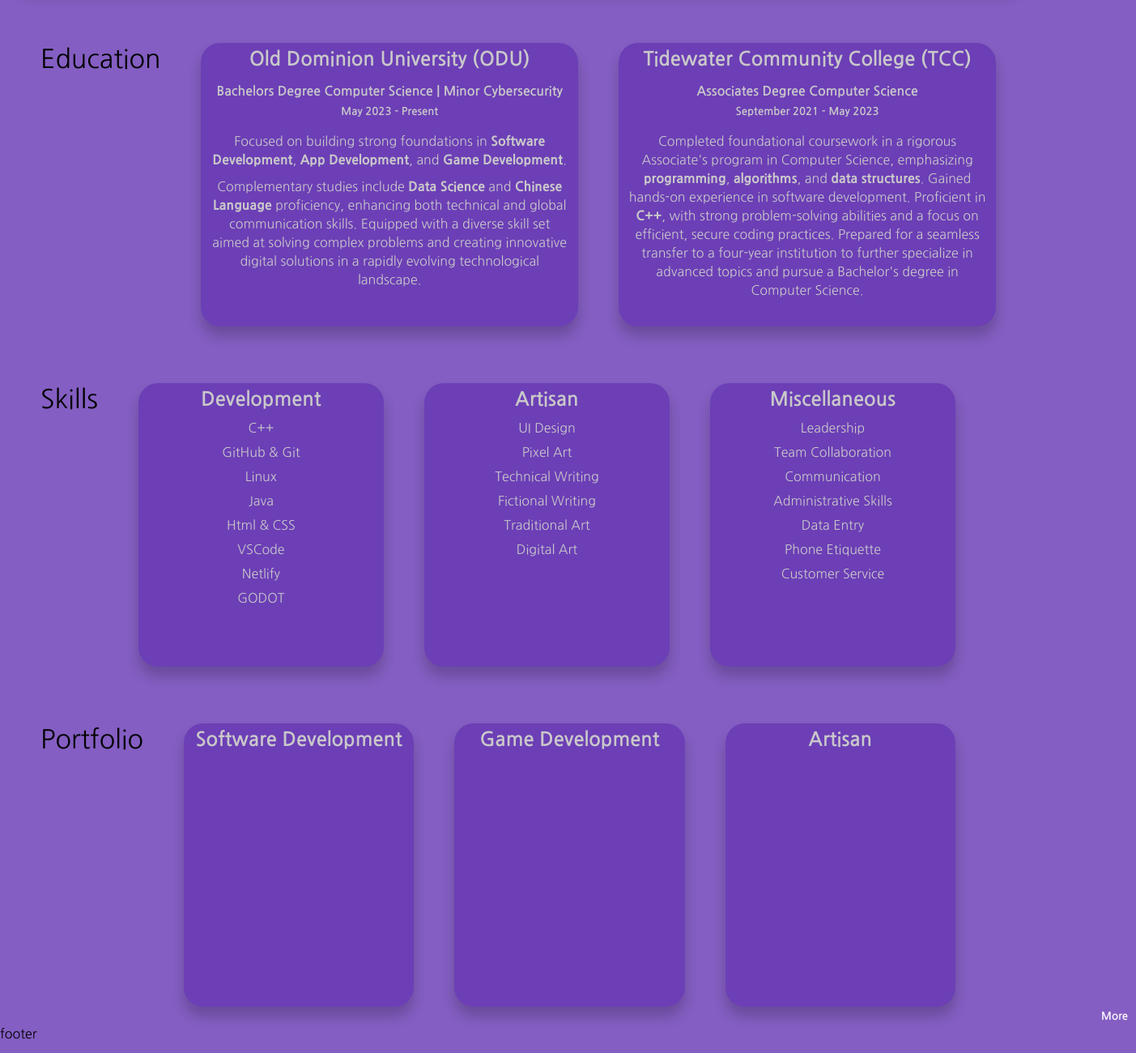
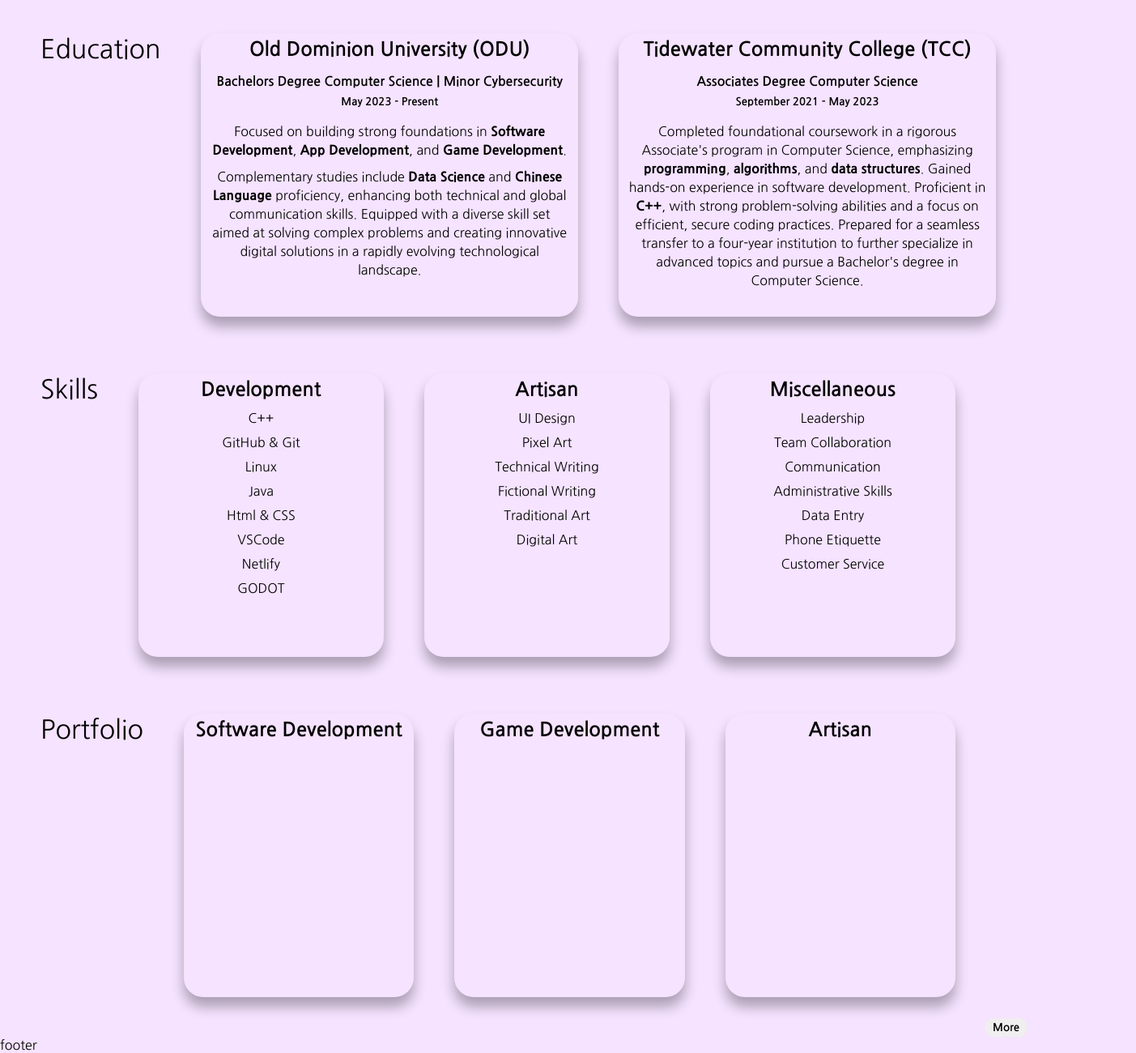
Before and after one commit to MyNerdChild/Sept24_Portfilio, a plain HTML site: page index.html in a window 1280 px wide. Shown: the part 877-2177 px from the top of the page at 81% size, 1403 px wide, since content can reach past the window. Drawn offline with Linux system fonts and the light colour scheme.

Commit message:
Changed stuff
some px to vw/vh and border shadow

```diff
--- a/index.css
+++ b/index.css
@@ -1,12 +1,13 @@
 @import url('https://fonts.googleapis.com/css2?family=Nanum+Gothic:wght@400;700;800&display=swap');
 
 html, body{
-    background-color: #845ec2;
+    background-color: #f5e3ff;
+    color: black;
 
 }
 /* Main content */
     .main{
-        height: 860px;
+        height: 106vh;
         display:flex;
         flex-direction: row;
         align-items: center;
@@ -16,7 +17,7 @@ html, body{
 
         /* TopLeft | TopRight | BottomLeft | BottomRight */
         border-radius: 0px 0px 48px 48px;
-        box-shadow: 0 12px 16px 0 rgba(0, 0, 0, 0.2);
+        box-shadow: 0 12px 16px 0 rgba(0, 0, 0, 0.3);
     }
 
     /*Personal Pic*/
@@ -75,17 +76,15 @@ html, body{
 
     }
         .e1{
-            background-color: #6c3fb6;
 
             border-radius: 24px;
             height: 350px;
             width: 500px;
             margin-right: 50px;
 
-            color: #c9c8ca;
             text-align: center;
             line-height: 40px;
-            box-shadow: 0 12px 16px 0 rgba(0, 0, 0, 0.2);
+            box-shadow: 0 12px 16px 0 rgba(0, 0, 0, 0.3);
 
             h5{
                 line-height: 10px;
@@ -110,16 +109,14 @@ html, body{
 
         }
         .e2{
-            background-color: #6c3fb6;
 
             border-radius: 24px;
             height: 350px;
             width: 500px;
-            color: #c9c8ca;
 
             text-align: center;
             line-height: 40px;
-            box-shadow: 0 12px 16px 0 rgba(0, 0, 0, 0.2);
+            box-shadow: 0 12px 16px 0 rgba(0, 0, 0, 0.3);
 
 
             h5{
@@ -138,17 +135,15 @@ html, body{
         flex-direction: row;
 
         div{
-            background-color: #6c3fb6;
 
             border-radius: 24px;
             height: 350px;
             width: 500px;
             margin-right: 50px;
 
-            color: #c9c8ca;
             text-align: center;
             line-height: 40px;
-            box-shadow: 0 12px 16px 0 rgba(0, 0, 0, 0.2);
+            box-shadow: 0 12px 16px 0 rgba(0, 0, 0, 0.3);
 
 
             ul{
@@ -165,17 +160,15 @@ html, body{
         flex-direction: row;
 
         div{
-            background-color: #6c3fb6;
 
             border-radius: 24px;
             height: 350px;
             width: 500px;
             margin-right: 50px;
 
-            color: #c9c8ca;
             text-align: center;
             line-height: 40px;
-            box-shadow: 0 12px 16px 0 rgba(0, 0, 0, 0.2);
+            box-shadow: 0 12px 16px 0 rgba(0, 0, 0, 0.3);
 
 
         }
@@ -183,10 +176,10 @@ html, body{
     }
 
     #portfolio button {
-            background-color: #845ec2;
         display: flex;
         overflow: hidden;
-            margin-left: 1350px;
+        /* top | right | bottom | left */
+        margin: 2vw 0vw 0vw 95vw;
         user-select: none;
         text-align: center;
         border: 0px none;
@@ -194,7 +187,7 @@ html, body{
         padding: 5px 10px 5px 10px;
 
         a{
-                color: #fcf7ff;
+            color: black;
         }
 
         &:hover{
```
Lines whose indentation alone changed are shown as unchanged.
